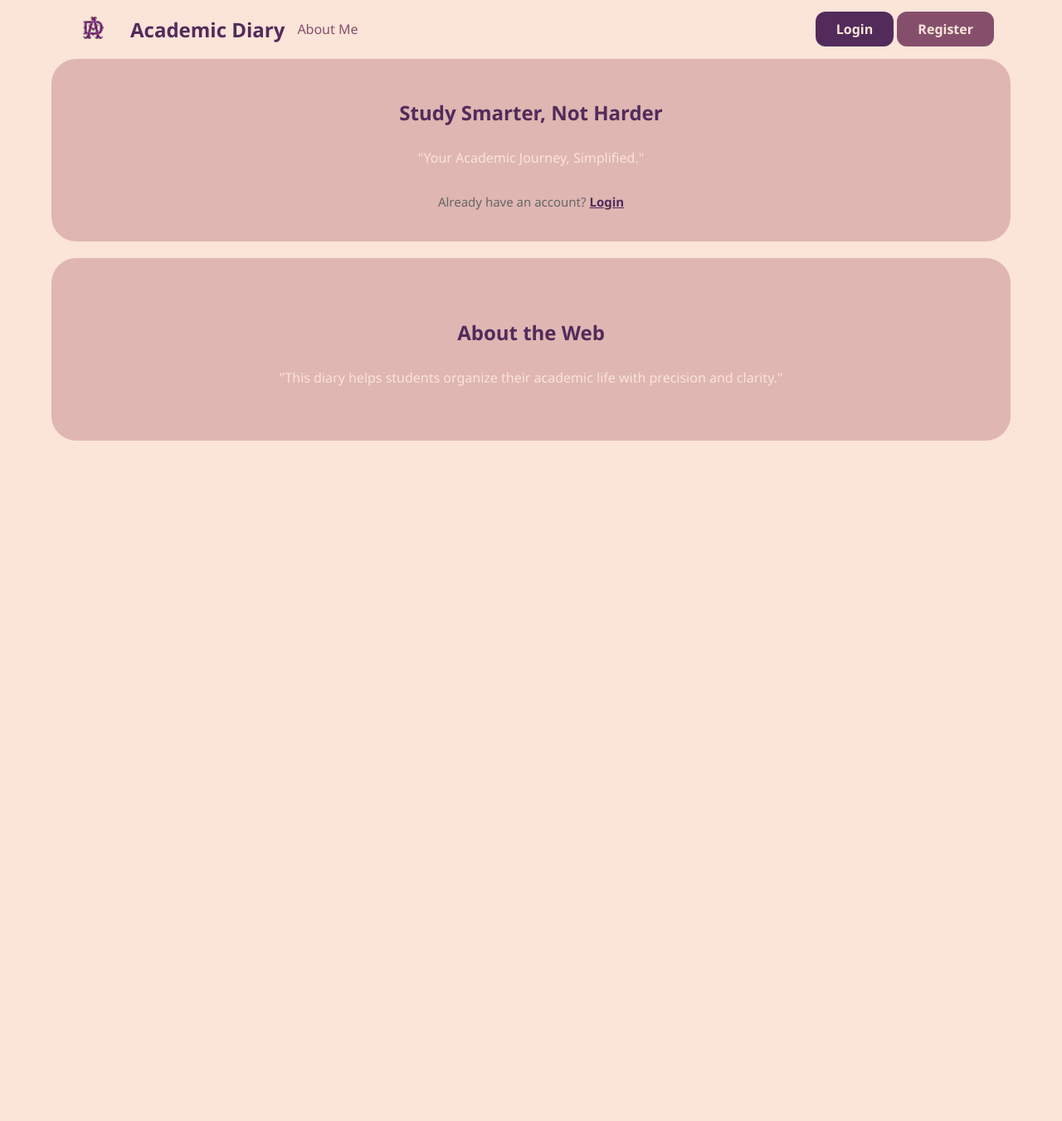
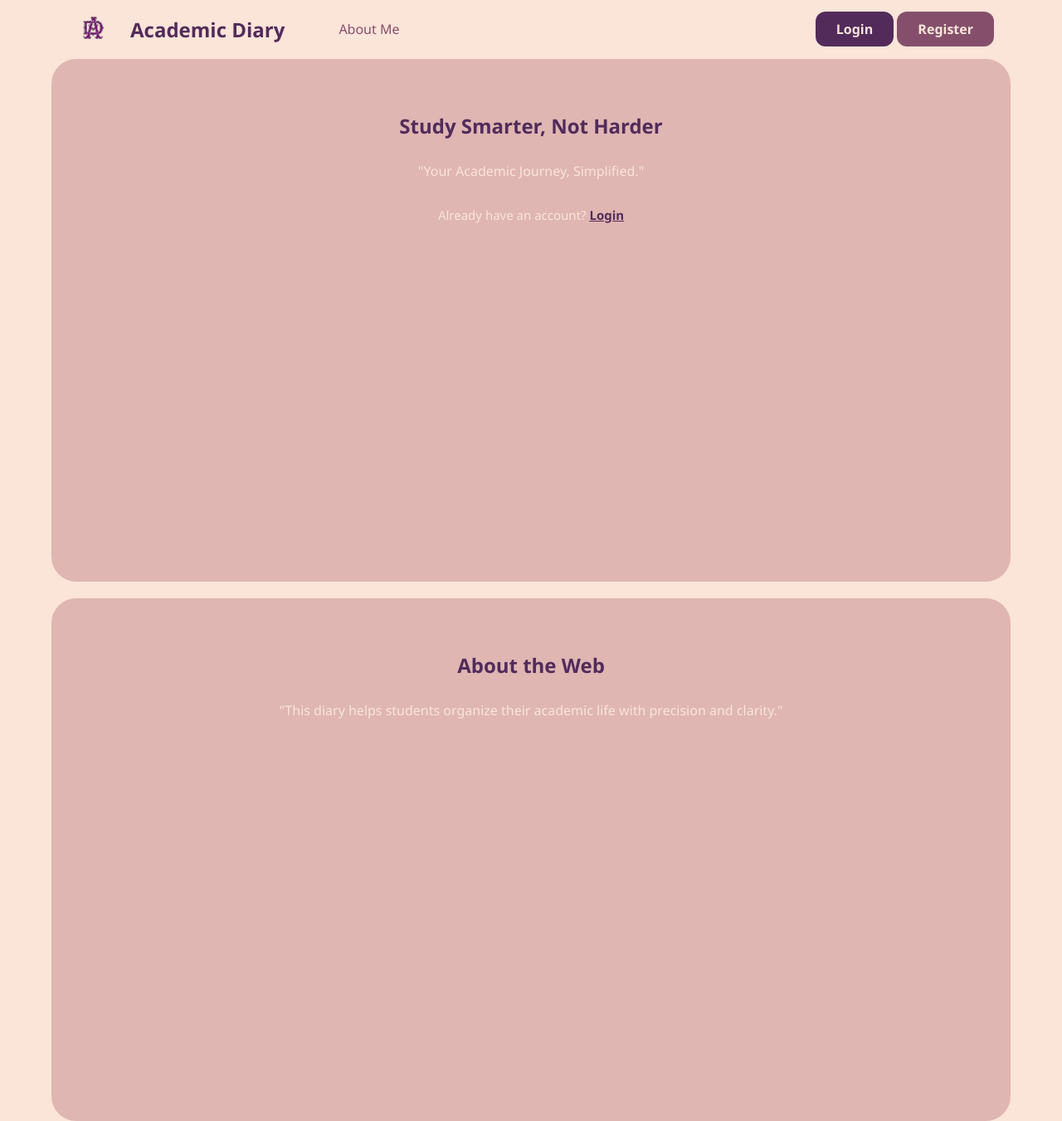
Before and after one commit to jingyi8282/Mini-IT-Project, a Flask app: page / in a window 1280 px wide. Shown: the whole page at 83% size. Before the commit the page ends 531 px from the top, so only its background shows below. Run offline with Flask 3, Linux system fonts and the light colour scheme.

Commit message:
Made the cards bigger and connected the about me in the nav bar

```diff
--- a/static/homepage.css
+++ b/static/homepage.css
@@ -76,6 +76,7 @@ body {
     color: #854f6c;
     font-weight: 500;
     text-decoration: none;
+    margin-left: 50px;
 }
 
 .nav-link:hover {
@@ -105,16 +106,17 @@ body {
 
 .card {
     background-color: #dfb6b2;
-    min-height: 180px;
+    min-height: 570px;
     width: 90%;
     margin: 0 auto;
     border-radius: 30px;
     padding: 20px;
     display: flex;
     flex-direction: column;
-    justify-content: center;
+    justify-content: flex-start;
     align-items: center;
     text-align: center;
+    padding-top: 40px;
     transition: transform 0.3s ease, box-shadow 0.3s ease;
 }
 
@@ -159,7 +161,7 @@ body {
 
 .login-prompt {
     margin-top: 15px;
-    color: #666;
+    color: #fbe4d8;
     font-size: 15px;
 }
 
@@ -174,5 +176,9 @@ body {
     cursor: pointer;
 }
 
+html {
+    scroll-behavior: smooth;
+}
+
 .primary { background-color: #522b5b; color: #fbe4d8; }
 .secondary { background-color: #854f6c; color: #fbe4d8; }
--- a/templates/home.html
+++ b/templates/home.html
@@ -15,7 +15,7 @@
 
                     <a href="{{ url_for('home') }}" class="nav-title">Academic Diary</a>
 
-                    <a href="#about-me" class="nav-link">About Me</a>
+                    <a href="#about-the-web" class="nav-link">About Me</a>
                     </div>
 
                     <div class="nav-right">
@@ -35,7 +35,7 @@
 
                 </div>
 
-                <div class="card">
+                <div class="card" id="about-the-web">
                    <h3 class="card-header">About the Web</h3>
                      <p class="card-description">"This diary helps students organize their academic life with precision and clarity."</p>
                 </div>
```
